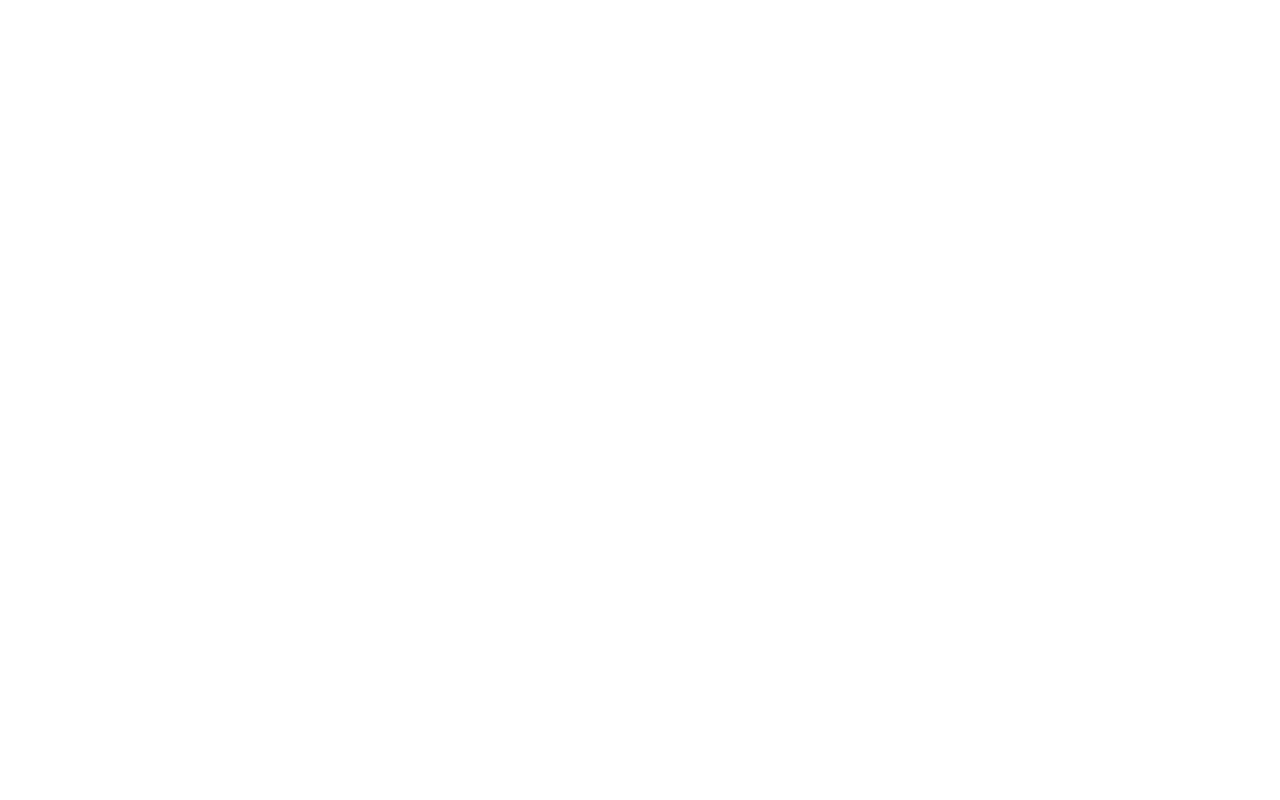
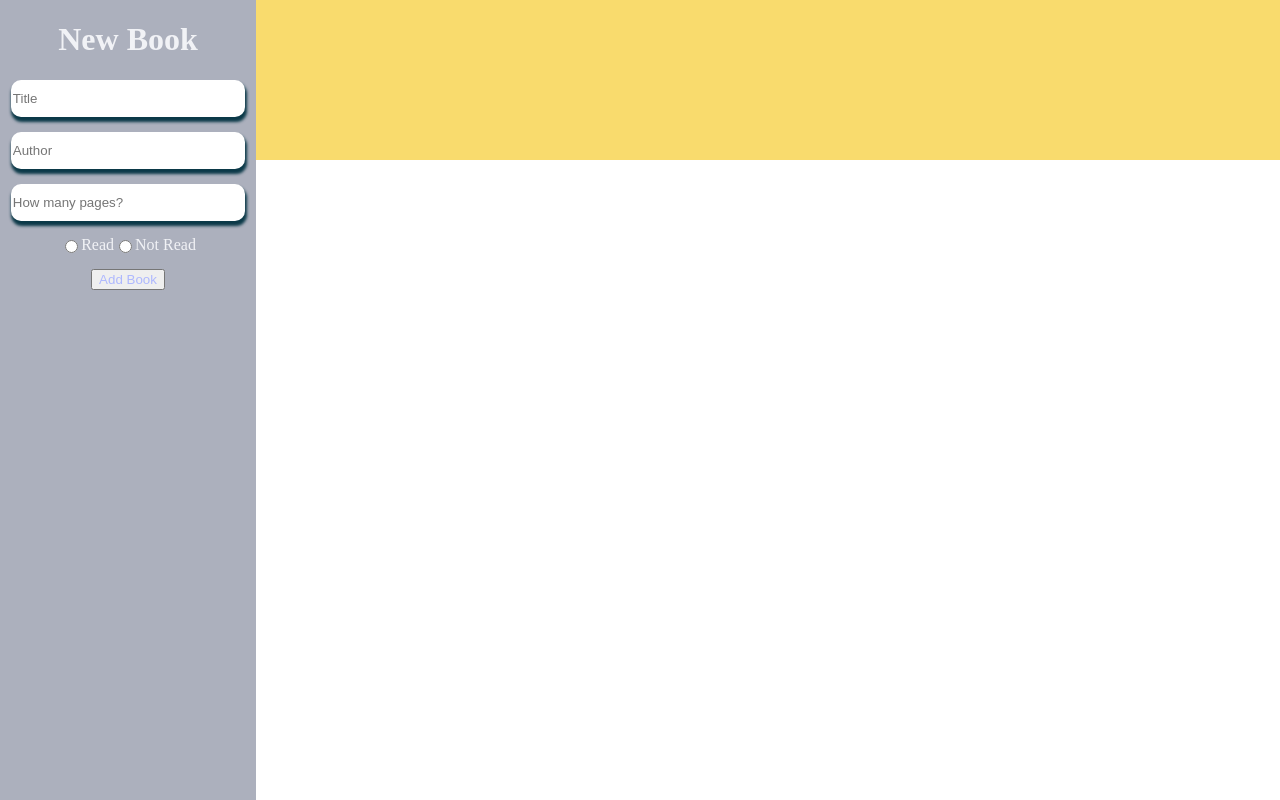
Before and after one commit to CTMendoza/OP-Library, a plain HTML site: page index.html in a window 1280 px wide. Drawn offline with Linux system fonts and the light colour scheme.

Commit message:
Created form and added basic styling

```diff
--- a/index.html
+++ b/index.html
@@ -8,6 +8,22 @@
     <title>Document</title>
 </head>
 <body>
-
+    <div class="sidebar">
+        <form action="#" method="post" >
+            <h1>New Book</h1>
+            <input class="reg-input" type="text" placeholder="Title" name="title">
+            <input class="reg-input" type="text" placeholder="Author" name="author">
+            <input class="reg-input" type="number" placeholder="How many pages?" name="page_total">
+            <div class="radio-container">
+                <input id="read" type="radio">
+                <label for="read">Read</label>
+                <input id="not_read" type="radio">
+                <label for="not_read">Not Read</label>
+            </div>
+            <button id="submit-button" type="submit">Add Book</button>
+        </form>
+    </div>
+    <div class="nav"></div>
+    <div></div>
 </body>
 </html>
--- a/styles.css
+++ b/styles.css
@@ -0,0 +1,57 @@
+/* color palette
+persian indigo #27187E (use for side bar background)
+cornflower blue #758BFD
+periwinkle #AEB8FE
+anti-flash white #F1F2F6 (general font color)
+UT Orange #FF8600 (nav bar background color)
+*/
+
+* {
+    color: #F1F2F6;
+}
+
+body  {
+    height: 100vh;
+    margin: 0;
+    display: grid;
+    grid-template-columns: 1fr 4fr;
+    grid-template-rows: 1fr 4fr;
+}
+
+form {
+    display: flex;
+    flex-direction: column;
+    align-items: center;
+}
+
+.radio-container {
+    display: flex;
+    width: 100%;
+    justify-content: center;
+    margin-bottom: 15px;
+}
+
+.reg-input {
+    width: 90%;
+    height: 35px;
+    margin-bottom: 15px;
+    border-radius: 10px;
+    border: none;
+    box-shadow: 1px 4px 3px 1px #0B3948;
+}
+
+#submit-button {
+    color: #AEB8FE;
+}
+
+.sidebar {
+    grid-column: 1/2;
+    grid-row: 1/3;
+    background-color: #ACB0BD;;
+}
+
+.nav {
+    grid-column: 2/3 ;
+    grid-row: 1/2;
+    background-color: #F9DB6D;
+}
```
